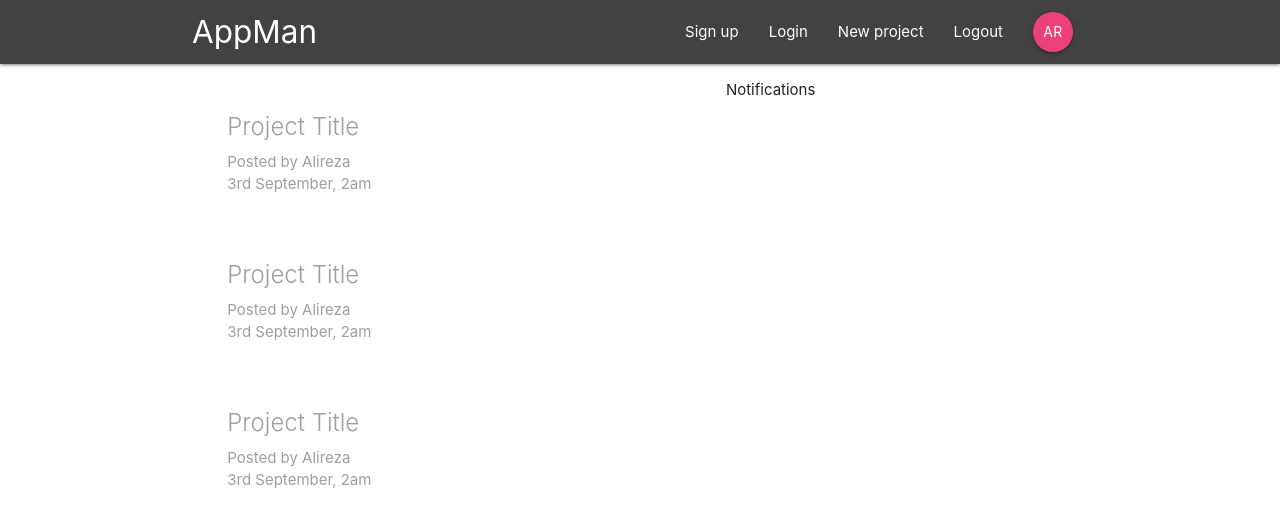
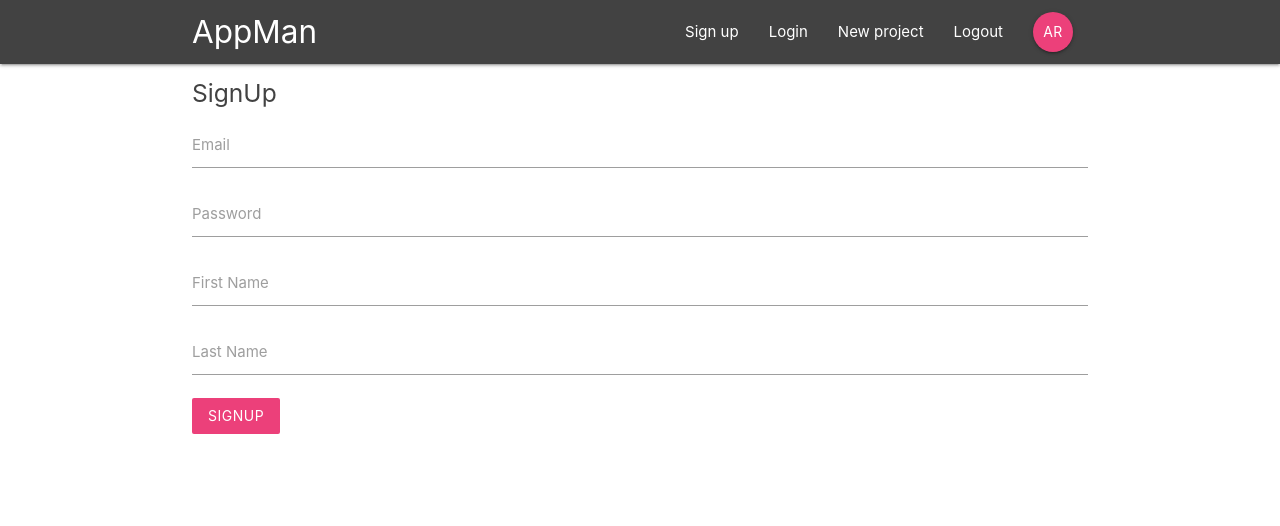
Before and after one commit to alirezarezaeikalat/react-firebase, a React (Create React App) app: page /signup in a window 1280 px wide. Shown: the top 526 px of the page. Built offline with nearby package versions, Linux system fonts and the light colour scheme.

Commit message:
making hakf of the app components

```diff
--- a/src/App.js
+++ b/src/App.js
@@ -1,14 +1,23 @@
 import React from 'react';
 import { BrowserRouter, Switch, Route } from 'react-router-dom';
+import SignUp from './components/auth/SignUp'
 import Navbar from './components/layout/Navbar';
 import Dashboard from './components/dashboard/Dashboard';
+import ProjectDetails from './components/projects/ProjectDetails';
+import SignIn from './components/auth/SignIn';
+import CreateProject from './components/projects/CreateProject';
+
 function App() {
   return (
     <BrowserRouter>
       <div className="App">
         <Navbar />
         <Switch>
-          <Route path="/" component={Dashboard}></Route>
+          <Route path="/" exact component={Dashboard}></Route>
+          <Route path="/project/:id" component={ProjectDetails}></Route>
+          <Route path="/signin" component={SignIn}></Route>
+          <Route path="/signup" component= {SignUp}></Route>
+          <Route path="/create" component= {CreateProject}></Route>
         </Switch>
       </div>
     </BrowserRouter>
--- a/src/components/auth/SignIn.js
+++ b/src/components/auth/SignIn.js
@@ -0,0 +1,41 @@
+import React, { Component } from 'react'
+
+class SignIn extends Component {
+    state = {
+        email: '',
+        password: ''
+    }
+    handleChange = (e) => {
+        this.setState({
+            [e.target.id]: e.target.value
+        })
+    }
+    handeSubmit = (e) => {
+        e.preventDefault();
+        console.log(this.state);
+    }
+    render() {
+
+        return (
+            <div className="container">
+                <form onSubmit={this.handeSubmit} className="white">
+                    <h5 className="grey-text text-darken-3">Sign In</h5>
+                    <div className="input-field">
+                        <label htmlFor="email">Email</label>
+                        <input onChange={this.handleChange} type="email" id="email"/>
+                    </div>
+                    <div className="input-field">
+                        <label htmlFor="password">Password</label>
+                        <input onChange={this.handleChange} type="password" id="password"/>
+                    </div>
+                    <div className="input-field">
+                        <button className="btn pink lighten-1 z-depth-0">Login</button>
+                    </div>
+
+                </form>
+            </div>
+        )
+    }
+}
+
+export default SignIn
--- a/src/components/auth/SignUp.js
+++ b/src/components/auth/SignUp.js
@@ -0,0 +1,49 @@
+import React, { Component } from 'react'
+
+class SignUp extends Component {
+    state = {
+        email: '',
+        password: '',
+        firstName: '',
+        lastName: ''
+    }
+    handleChange = (e) => {
+        this.setState({
+            [e.target.id]: e.target.value
+        })
+    }
+    handeSubmit = (e) => {
+        e.preventDefault();
+        console.log(this.state);
+    }
+    render() {
+        return (
+            <div className="container">
+                <form onSubmit={this.handeSubmit} className="white">
+                    <h5 className="grey-text text-darken-3">SignUp</h5>
+                    <div className="input-field">
+                        <label htmlFor="email">Email</label>
+                        <input onChange={this.handleChange} type="email" id="email"/>
+                    </div>
+                    <div className="input-field">
+                        <label htmlFor="password">Password</label>
+                        <input onChange={this.handleChange} type="password" id="password"/>
+                    </div>
+                    <div className="input-field">
+                        <label htmlFor="first-name">First Name</label>
+                        <input onChange={this.handleChange} type="text" id="first-name"/>
+                    </div>
+                    <div className="input-field">
+                        <label htmlFor="last-name">Last Name</label>
+                        <input onChange={this.handleChange} type="text" id="last-name"/>
+                    </div>
+                    <div className="input-field">
+                        <button className="btn pink lighten-1 z-depth-0">SignUp</button>
+                    </div>
+                </form>
+            </div>
+        )
+    }
+}
+
+export default SignUp;
--- a/src/components/projects/CreateProject.js
+++ b/src/components/projects/CreateProject.js
@@ -0,0 +1,41 @@
+import React, { Component } from 'react'
+
+class CreateProject extends Component {
+    state = {
+        title: '',
+        content: ''
+    }
+    handleChange = (e) => {
+        this.setState({
+            [e.target.id]: e.target.value
+        })
+    }
+    handeSubmit = (e) => {
+        e.preventDefault();
+        console.log(this.state);
+    }
+    render() {
+
+        return (
+            <div className="container">
+                <form onSubmit={this.handeSubmit} className="white">
+                    <h5 className="grey-text text-darken-3">Create Project</h5>
+                    <div className="input-field">
+                        <label htmlFor="title">Title</label>
+                        <input onChange={this.handleChange} type="text" id="title"/>
+                    </div>
+                    <div className="input-field">
+                        <label htmlFor="content">Project Content</label>
+                        <textarea id="content" onChange={this.handleChange} className="materialize-textarea"></textarea>
+                    </div>
+                    <div className="input-field">
+                        <button className="btn pink lighten-1 z-depth-0">Create</button>
+                    </div>
+
+                </form>
+            </div>
+        )
+    }
+}
+
+export default CreateProject
--- a/src/components/projects/ProjectDetails.js
+++ b/src/components/projects/ProjectDetails.js
@@ -0,0 +1,23 @@
+import React from 'react';
+const ProjectDetails = (props) => {
+    console.log(props);
+    const id = props.match.params.id;
+    return (
+        <div className="section container project-details">
+            <div className="card z-depth-0">
+                <div className="card-title">
+                    <span className="card-title">
+                        Project Title - {id}
+                    </span>
+                    <p>Lorem ipsum, dolor sit amet consectetur adipisicing elit. Saepe omnis dolorum nostrum repudiandae autem expedita voluptate ex numquam fugit ipsam. Labore ipsa quasi laboriosam nemo qui non dolorem omnis accusamus.</p>
+                </div>
+                <div className="card-action grey lighten-4 grey-text">
+                    <div>Posted By AR</div>
+                    <div>2nd September, 2am</div>
+                </div>
+            </div>
+        </div>
+     );
+}
+
+export default ProjectDetails;
--- a/src/components/projects/ProjectList.js
+++ b/src/components/projects/ProjectList.js
@@ -1,29 +1,13 @@
 import React from 'react';
-
+import ProjectSummary from './ProjectSummary';
 const ProjectList = () => {
     return(
         <div className="project-list section">
-            <div className="card z-depth-0 project-summary">
-                <div className="card-content grey-text text-dark-3">
-                    <span className="card-title">Project Title</span>
-                    <p>Posted by Alireza</p>
-                    <p className="grey-text">3rd September, 2am</p>
-                </div>
-            </div>
-            <div className="card z-depth-0 project-summary">
-                <div className="card-content grey-text text-dark-3">
-                    <span className="card-title">Project Title</span>
-                    <p>Posted by Alireza</p>
-                    <p className="grey-text">3rd September, 2am</p>
-                </div>
-            </div>
-            <div className="card z-depth-0 project-summary">
-                <div className="card-content grey-text text-dark-3">
-                    <span className="card-title">Project Title</span>
-                    <p>Posted by Alireza</p>
-                    <p className="grey-text">3rd September, 2am</p>
-                </div>
-            </div>
+            <ProjectSummary />
+            <ProjectSummary />
+            <ProjectSummary />
+            <ProjectSummary />
+
         </div>
     );
 }
--- a/src/components/projects/ProjectSummary.js
+++ b/src/components/projects/ProjectSummary.js
@@ -0,0 +1,14 @@
+import React from 'react';
+const ProjectSummary = () => {
+    return (
+        <div className="card z-depth-0 project-summary">
+            <div className="card-content grey-text text-dark-3">
+                <span className="card-title">Project Title</span>
+                <p>Posted by Alireza</p>
+                <p className="grey-text">3rd September, 2am</p>
+            </div>
+        </div>
+     );
+}
+
+export default ProjectSummary;
```
